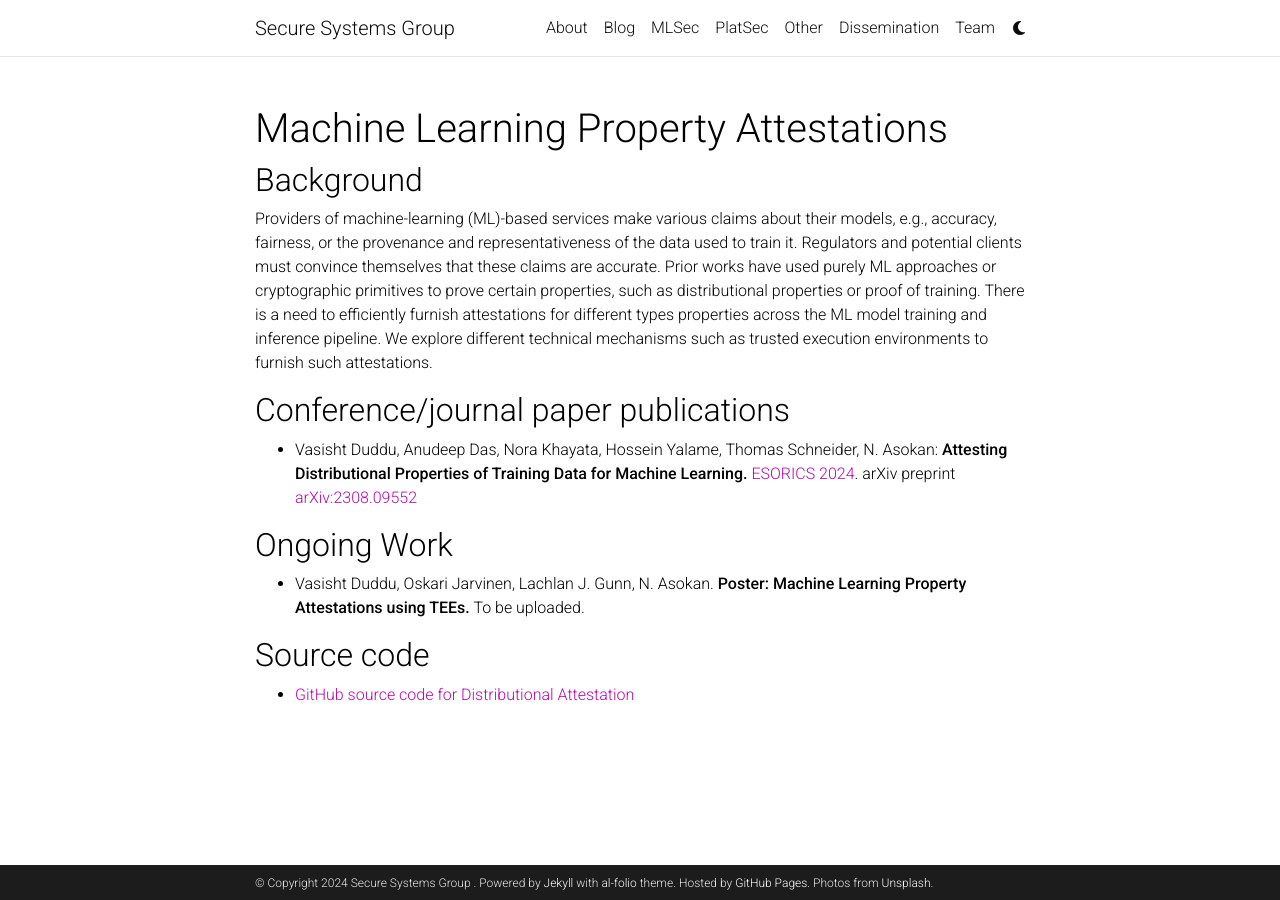
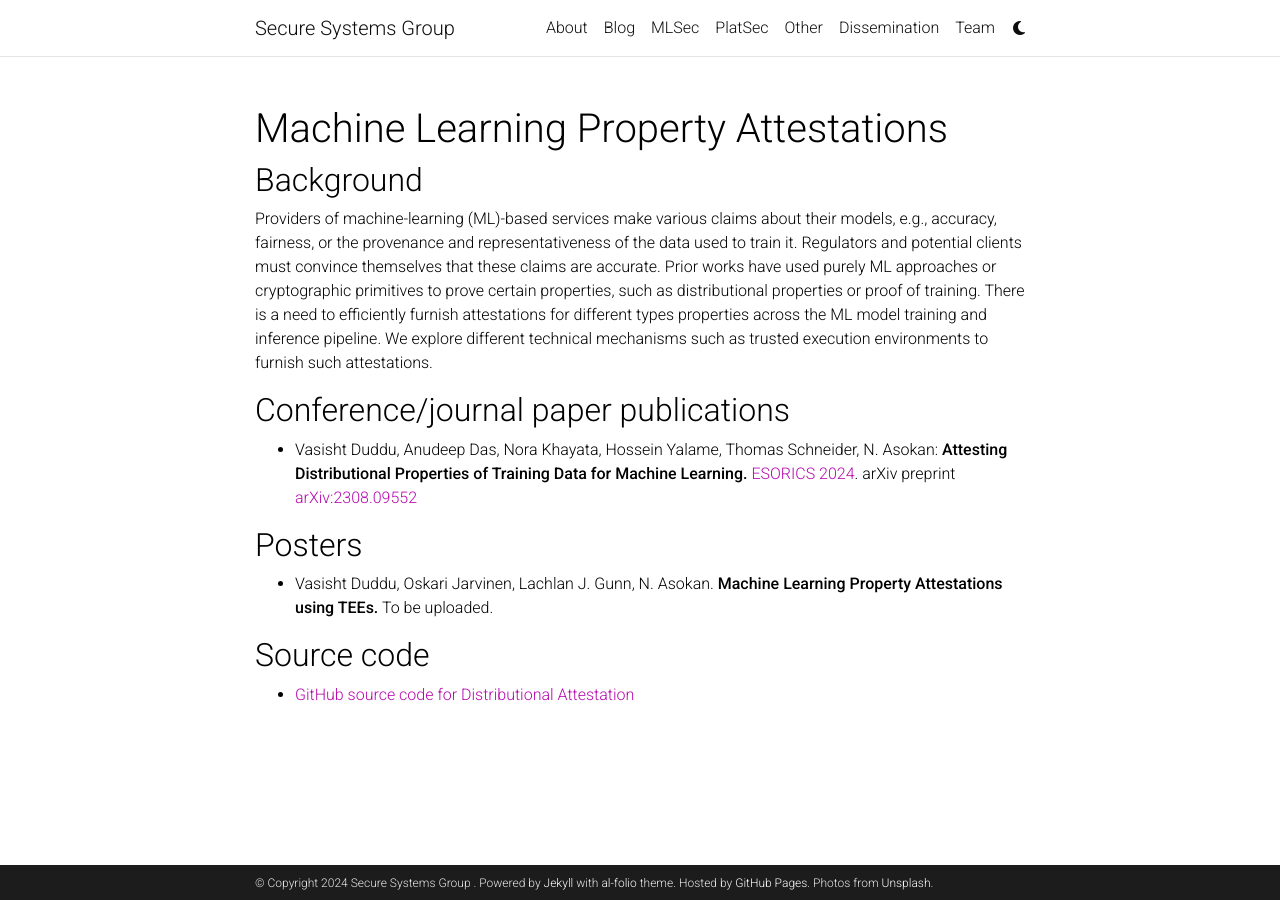
Before and after one commit to ssg-research/ssg-research.github.io, a Jekyll site: the page built from _projects/mlsec/mlattestation.md, in a window 1280 px wide. Built offline with Jekyll 4.4.1, drawn with Linux system fonts in a browser that asks for light colours; comment, search, counter and statistics services are not loaded; a style sheet for code colours, icons or effects is not loaded.

Commit message:
Update mlattestation.md

```diff
--- a/_projects/mlsec/mlattestation.md
+++ b/_projects/mlsec/mlattestation.md
@@ -21,9 +21,9 @@ We explore different technical mechanisms such as trusted execution environments
 
 - Vasisht Duddu, Anudeep Das, Nora Khayata, Hossein Yalame, Thomas Schneider, N. Asokan: **Attesting Distributional Properties of Training Data for Machine Learning.** [ESORICS 2024](https://esorics2024.org/). arXiv preprint [arXiv:2308.09552](https://arxiv.org/abs/2308.09552)
 
-## Ongoing Work
+## Posters
 
-- Vasisht Duddu, Oskari Jarvinen, Lachlan J. Gunn, N. Asokan. **Poster: Machine Learning Property Attestations using TEEs.** To be uploaded.
+- Vasisht Duddu, Oskari Jarvinen, Lachlan J. Gunn, N. Asokan. **Machine Learning Property Attestations using TEEs.** To be uploaded.
 
 ## Source code
 
```
